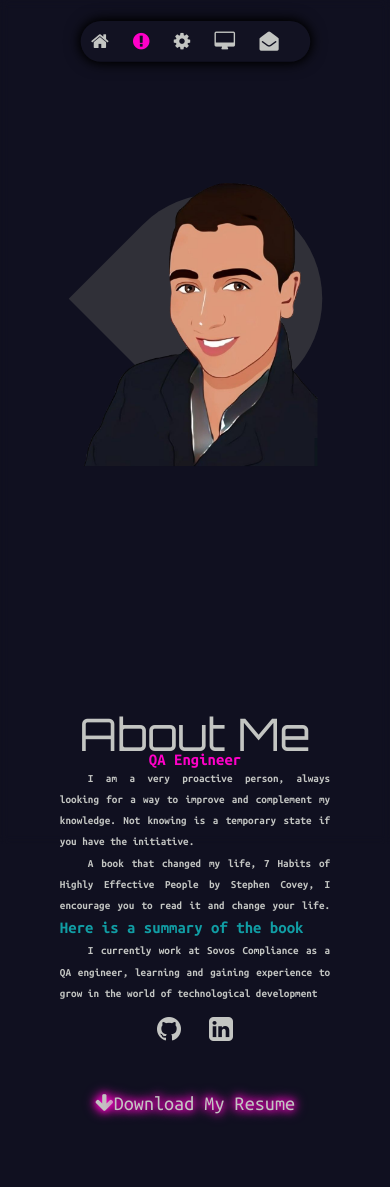
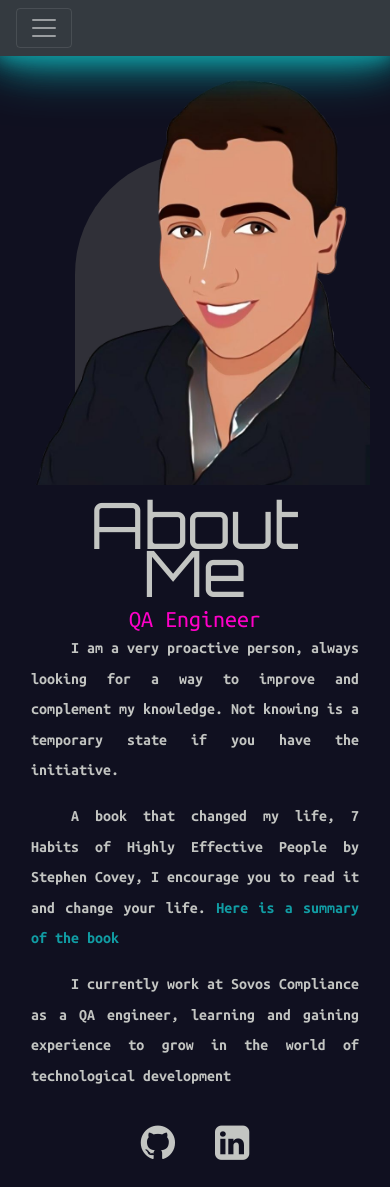
Before and after one commit to francoDani/portfolio-coder, a plain HTML site: page views/about-me.html in a window 390 px wide. Shown: the top 1187 px of the page. Drawn offline with nearby package versions, Linux system fonts and the light colour scheme.

Commit message:
bootstrap in about page

```diff
--- a/styles/style.css
+++ b/styles/style.css
@@ -124,13 +124,8 @@ header {
 }
 
 .about__bg {
-  backdrop-filter: blur(4px);
+  background-color: var(--background-color);
   min-height: 100vh;
-  background-image: url(../images/bgCode3.png);
-  background-repeat: no-repeat;
-  background-size: cover;
-  overflow-x: hidden;
-  background-attachment: fixed;
 }
 .project__bg {
   backdrop-filter: blur(4px);
@@ -158,15 +153,12 @@ header {
   background-attachment: fixed;
 }
 .about {
-  max-width: 100vw;
-  min-height: 92vh;
-  display: grid;
-  grid-template-columns: 50vw 50vw;
-  grid-column-gap: 10px;
+  height: 100vh;
 }
 .about__img {
   position: relative;
-  width: 100%;
+  max-width: 40vw;
+  min-width: 300px;
   display: flex;
   align-items: center;
   justify-content: center;
@@ -194,39 +186,35 @@ header {
   transform: rotate(90deg) translate(15%);
 }
 .about__info {
-  display: flex;
-  align-items: center;
-  justify-content: center;
-  flex-direction: column;
+  max-width: 40vw;
+  min-width: 400px;
+  min-height: 100vh;
 }
 .about__info h1 {
   color: var(--allways-white);
   font-family: var(--font);
-  font-size: 5rem;
+  font-size: 4rem;
   font-weight: lighter;
-  line-height: 6rem;
+  line-height: 4rem;
   text-align: center;
 }
 .about__info h4 {
   color: var(--detail-color);
   font-family: var(--secondaryFont);
-  font-size: 2.3rem;
-  margin-bottom: 1em;
+  font-size: 2rem;
+  margin-bottom: .5em;
 }
 .about__info p {
   color: var(--allways-white);
-  font-size: 1.5rem;
+  font-size: 1.2rem;
   line-height: 1.9rem;
-  width: 80%;
+  width: 100%;
   font-family: var(--secondaryFont);
   font-weight: bold;
   text-align: justify;
   text-indent: 40px;
 }
 .about__info ul {
-  display: flex;
-  align-items: center;
-  justify-content: center;
   margin-top: 1em;
 }
 .about__info ul li {
@@ -557,11 +545,6 @@ footer {
 }
 
 @media screen and (max-width: 1024px) {
-  .about {
-    grid-template-columns: 50vw 50vw;
-    grid-template-rows: 100vh;
-    grid-column-gap: 10px;
-  }
   .about__info {
     padding-left: 1em;
   }
@@ -619,6 +602,9 @@ footer {
   .about {
     column-gap: 0;
   }
+  .about__img {
+    min-width: 100%;
+  }
   .about__img__deco {
     width: 350px;
     height: 350px;
@@ -629,11 +615,17 @@ footer {
     z-index: 5;
     transition: 1s;
   }
+  .about__info {
+    min-width: 100%;
+  }
   .about__info h1 {
     font-size: 4rem;
   }
   .about__info h4 {
     font-size: 2rem;
+  }
+  .about__info a {
+    font-size: 1em;
   }
   /* footer {
     position: sticky;
@@ -815,13 +807,6 @@ footer {
   .home__sign {
     transform: scale(0.8);
   }
-  .about {
-    display: grid;
-    grid-template-rows: 70vh 80vh;
-    transform: scale(0.7);
-    padding-top: 1rem;
-    height: 100vh;
-  }
   .learn__section {
     grid-template-columns: 1fr;
     grid-template-rows: 25vh 45vh 35vh 45vh 35vh 45vh;
@@ -843,24 +828,16 @@ footer {
     padding: 0;
     margin: 0;
   }
-  .about {
-    grid-template-rows: 100vh 100vh;
+  .about__img {
+    max-height: 70vh;
   }
-  .about__img {
-    display: flex;
-    align-items: center;
-    justify-content: start;
-    flex-direction: column;
-    max-height: 330px;
+  .about__img__deco {
+    transform: scale(.8);
   }
   .about__info {
-    display: flex;
-    align-items: center;
-    justify-content: start;
-    flex-direction: column;
-  }
-  .about__info p {
-    width: 110%;
+    width: 100vw;
+    padding: 1em;
+    min-height: 70vh;
   }
   .contact-section {
     transform: scale(0.8);
--- a/views/about-me.html
+++ b/views/about-me.html
@@ -10,6 +10,8 @@
         crossorigin="anonymous" referrerpolicy="no-referrer" />
     <link rel="preconnect" href="https://fonts.googleapis.com">
     <link rel="preconnect" href="https://fonts.gstatic.com" crossorigin>
+    <link rel="stylesheet" href="https://cdn.jsdelivr.net/npm/bootstrap@4.3.1/dist/css/bootstrap.min.css"
+		integrity="sha384-ggOyR0iXCbMQv3Xipma34MD+dH/1fQ784/j6cY/iJTQUOhcWr7x9JvoRxT2MZw1T" crossorigin="anonymous">
     <link
         href="https://fonts.googleapis.com/css2?family=Orbitron:wght@400;500;600;700;800;900&family=Ubuntu+Mono:ital,wght@0,400;0,700;1,400;1,700&display=swap"
         rel="stylesheet">
@@ -19,51 +21,44 @@
 
 <body class="about__bg">
     <header>
-        <nav>
-            <ul class="desktop__menu">
-                <li>
-                    <a href="../index.html"><i class="fa fa-home" aria-hidden="true"></i>Home</a>
+        <nav class="navbar navbar-expand-lg navbar-dark bg-dark">
+			<div class="container-fluid">
+				<button class="navbar-toggler" type="button" data-bs-toggle="collapse" data-bs-target="#navbarNav"
+					aria-controls="navbarNav" aria-expanded="false" aria-label="Toggle navigation">
+					<span class="navbar-toggler-icon"></span>
+				</button>
+				<div class="collapse navbar-collapse" id="navbarNav">
+					<ul class="desktop__menu navbar-nav me-auto mb-2 mb-lg-0">
+						<li class="nav-item">
+							<a href="../index.html" class="nav-link"><i class="fa fa-home" aria-hidden="true"></i>Home</a>
 						</li>
-                <li>
-                    <a href="../views/about-me.html" class="active"><i class="fa fa-exclamation-circle"
+						<li class="nav-item active">
+							<a href="../views/about-me.html" class="nav-link"><i class="fa fa-exclamation-circle"
 									aria-hidden="true"></i>About Me</a>
 						</li>
-                <li>
-                    <a href="../views/projects.html"><i class="fa fa-cog" aria-hidden="true"></i>Projects</a>
+						<li class="nav-item">
+							<a href="../views/projects.html" class="nav-link"><i class="fa fa-cog"
+									aria-hidden="true"></i>Projects</a>
 						</li>
-                <li>
-                    <a href="../views/learn-about.html"><i class="fa fa-desktop" aria-hidden="true"></i>Learn About</a>
+						<li class="nav-item">
+							<a href="../views/learn-about.html" class="nav-link"><i class="fa fa-desktop"
+									aria-hidden="true"></i>Learn About</a>
 						</li>
-                <li>
-                    <a href="../views/contact.html"><i class="fa fa-envelope-open" aria-hidden="true"></i>Contact Me</a>
+						<li class="nav-item">
+							<a href="../views/contact.html" class="nav-link"><i class="fa fa-envelope-open"
+									aria-hidden="true"></i>Contact Me</a>
 						</li>
 					</ul>
-            <ul class="mobile__menu">
-                <li>
-                    <a href="../index.html"><i class="fa fa-home" aria-hidden="true"></i></a>
-                </li>
-                <li>
-                    <a href="../views/about-me.html" class="active"><i class="fa fa-exclamation-circle"
-                            aria-hidden="true"></i></a>
-                </li>
-                <li>
-                    <a href="../views/projects.html"><i class="fa fa-cog" aria-hidden="true"></i></a>
-                </li>
-                <li>
-                    <a href="../views/learn-about.html"><i class="fa fa-desktop" aria-hidden="true"></i></a>
-                </li>
-                <li>
-                    <a href="../views/contact.html"><i class="fa fa-envelope-open" aria-hidden="true"></i></a>
-                </li>
-            </ul>
+				</div>
+			</div>
 		</nav>
     </header>
-    <section class="about">
-        <div class="about__img">
+    <section class="about container-fluid d-flex align-items-center justify-content-between justify-content-center flex-wrap">
+        <div class="about__img ">
             <div class="about__img__deco"></div>
             <img src="../images/profile-photo.png" alt="profile_img">
         </div>
-        <div class="about__info">
+        <div class="about__info container-fluid d-flex align-items-center justify-content-center flex-column">
             <h1>About Me</h1>
             <h4>QA Engineer</h4>
             <p>
@@ -80,7 +75,7 @@
                 I currently work at Sovos Compliance as a QA engineer, learning and gaining experience to grow in the
                 world of technological development
             </p>
-            <ul>
+            <ul class="d-flex align-items-center justify-content-center">
                 <li>
                     <a href="https://github.com/francoDani" target="_blank">
                         <i class="fa fa-github" aria-hidden="true"></i>
@@ -96,10 +91,10 @@
                     aria-hidden="true"></i>Download My Resume</a>
         </div>
     </section>
-    <footer>
-        <h4>Designed and Developed by Franco Danielsen 2022</h4>
+	<footer class="fixed-bottom navbar-dark bg-dark text-center">
+		<h4 class="h6 text-light d-flex align-items-center justify-content-center">Designed and Developed by Franco Danielsen 2022</h4>
 	</footer>
-    <script src="../scrips/index.js"></script>
+	<script src="https://cdn.jsdelivr.net/npm/bootstrap@5.0.2/dist/js/bootstrap.bundle.min.js" integrity="sha384-MrcW6ZMFYlzcLA8Nl+NtUVF0sA7MsXsP1UyJoMp4YLEuNSfAP+JcXn/tWtIaxVXM" crossorigin="anonymous"></script>
 </body>
 
 </html>
```
Lines whose indentation alone changed are shown as unchanged.
